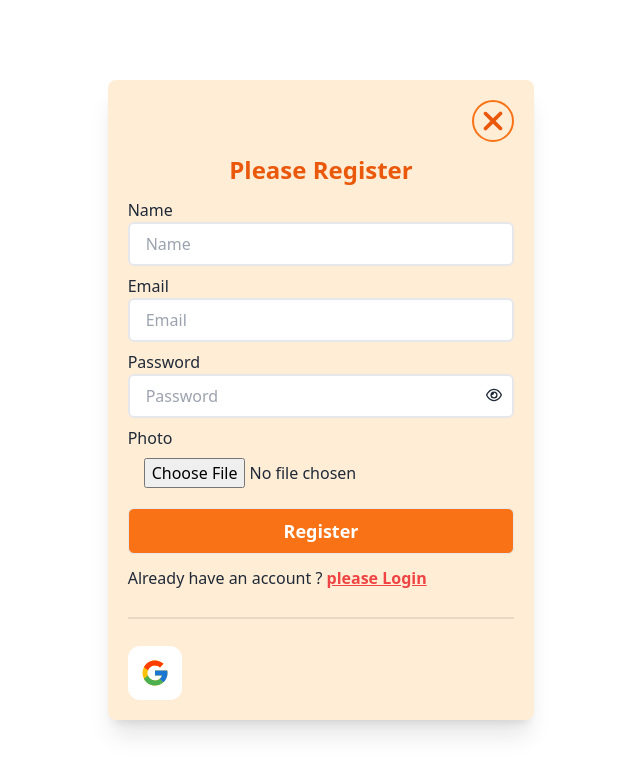
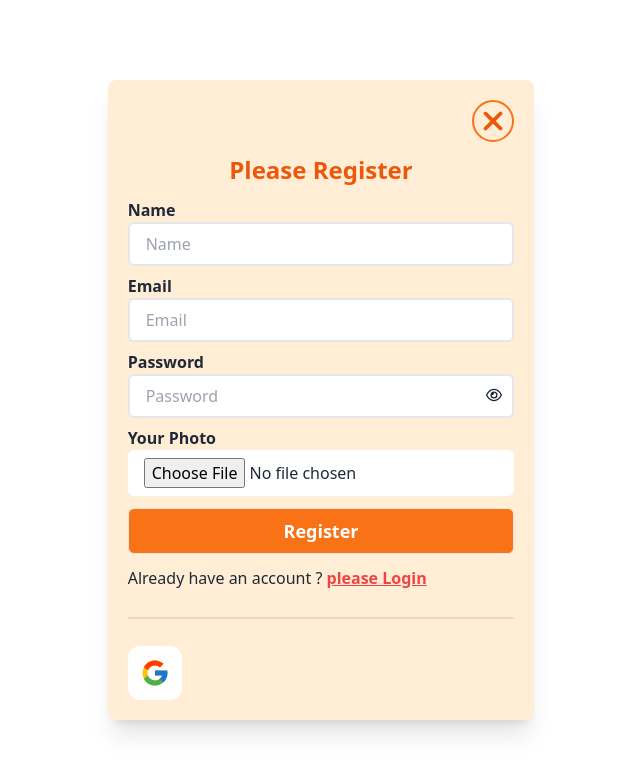
Before and after one commit to Masudur400/Brand-tec-client, a React (Vite) app: page /loginRegister/register in a window 1280 px wide. Shown: the top 774 px of the page, without its empty margins (319-959 px from the left). Built offline with nearby package versions, Linux system fonts and the light colour scheme; no server answers.

Commit message:
image bb link add

```diff
--- a/src/components/Login/Login.jsx
+++ b/src/components/Login/Login.jsx
@@ -20,12 +20,12 @@ const Login = () => {
             <form onSubmit={handleLogin} className="space-y-5">
 
                 <div>
-                    <p>Email</p>
+                    <p className="font-semibold">Email</p>
                     <input type="email" name="email" placeholder="Your Email" id="" className="w-full px-4 py-2 rounded-md" />
 
                 </div>
                 <div>
-                    <p>Password</p>
+                    <p className="font-semibold">Password</p>
                     <input type="password" name="password" placeholder="Password" id="" className="w-full px-4 py-2 rounded-md" />
                 </div>
 
--- a/src/components/Register/Register.jsx
+++ b/src/components/Register/Register.jsx
@@ -4,11 +4,17 @@ import { FaRegEye, FaRegEyeSlash, FaXmark } from "react-icons/fa6";
 import { FcGoogle } from "react-icons/fc";
 import { Link } from "react-router-dom";
 import useAuth from "../Hooks/useAuth";
+import axios from "axios";
 
+
+
+
+const imageHostingKey = import.meta.env.VITE_image_hosting_key;
+const imageHostingApi = `https://api.imgbb.com/1/upload?key=${imageHostingKey}`;
 
 const Register = () => {
 
-    const {createUser, googleLogin, loading} = useAuth()
+    const { createUser, googleLogin, loading } = useAuth()
 
     const [showPassword, setShowPassword] = useState(false);
     const [emailError, setEmailError] = useState('');
@@ -16,7 +22,7 @@ const Register = () => {
     const [passwordError, setPasswordError] = useState('');
 
 
-    const handleRegister = e => {
+    const handleRegister = async (e) => {
         e.preventDefault()
         const form = new FormData(e.currentTarget)
         const name = form.get('name')
@@ -37,6 +43,28 @@ const Register = () => {
             setPasswordError('password should have minimum one character in upper case')
             return;
         }
+
+
+        try {
+            const imageData = new FormData();
+            imageData.append('image', photoFile);
+
+            const imageRes = await axios.post(imageHostingApi, imageData, {
+                headers: {
+                    'Content-Type': 'multipart/form-data',
+                },
+            });
+
+            const imageUrl = imageRes.data.data.url;
+            console.log(imageUrl)
+
+
+
+
+        } catch (error) {
+            console.error('Error uploading the image or submitting the form:', error);
+        }
+
 
     }
 
@@ -87,17 +115,17 @@ const Register = () => {
 
                 <form onSubmit={handleRegister}>
 
-                    <p>Name</p>
+                    <p className="font-semibold">Name</p>
                     <input className="border-2 rounded-md w-full px-4 py-2 mb-2" type="text" name="name" placeholder="Name" id="name" required />
 
 
-                    <p>Email</p>
+                    <p className="font-semibold">Email</p>
                     <input className="border-2 rounded-md w-full px-4 py-2 mb-2" type="email" name="email" placeholder="Email" id="email" required />
                     {
                         emailError && <p className="  text-red-500">{emailError}</p>
                     }
 
-                    <p>Password</p>
+                    <p className="font-semibold">Password</p>
                     <div className="relative">
                         <input className="border-2 rounded-md w-full px-4 py-2 mb-2" type={showPassword ? "text" : "password"} name="password" placeholder="Password" id="password" required />
                         <span className="absolute top-1/4 right-3" onClick={() => setShowPassword(!showPassword)}>
@@ -108,10 +136,10 @@ const Register = () => {
                         passwordError && <p className="text-red-500">  {passwordError}</p>
                     }
 
-                    <p>Photo</p>
-                    <input type="file" name="photo" id="" className="w-full px-4 py-2 rounded-md" />
+                    <p className="font-semibold">Your Photo</p>
+                    <input type="file" placeholder="" name="photo" id="" className="w-full px-4 py-2 rounded-md bg-white" />
 
-                    <input className=" w-full px-4 py-2 text-center text-lg rounded-md bg-orange-500 hover:bg-orange-600 border hover:border-black-500 text-white font-bold my-3" type="submit" value="Register" />
+                    <input className="w-full px-4 py-2 text-center text-lg rounded-md bg-orange-500 hover:bg-orange-600 border hover:border-black-500 text-white font-bold my-3" type="submit" value="Register" />
                 </form>
 
                 <p>Already have an account ? <Link to='/loginRegister/login' className="text-red-500 font-bold underline">please Login</Link></p>
```
Also changed, not shown: 1 other file (tests, documents, lock files or other folders).
